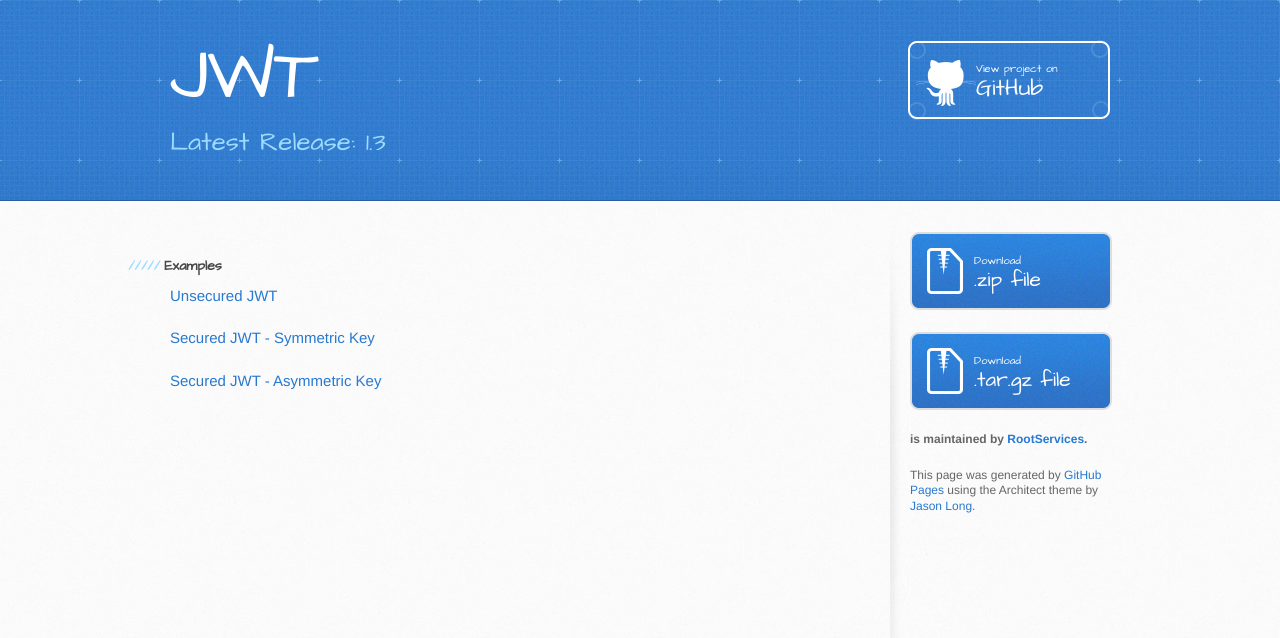
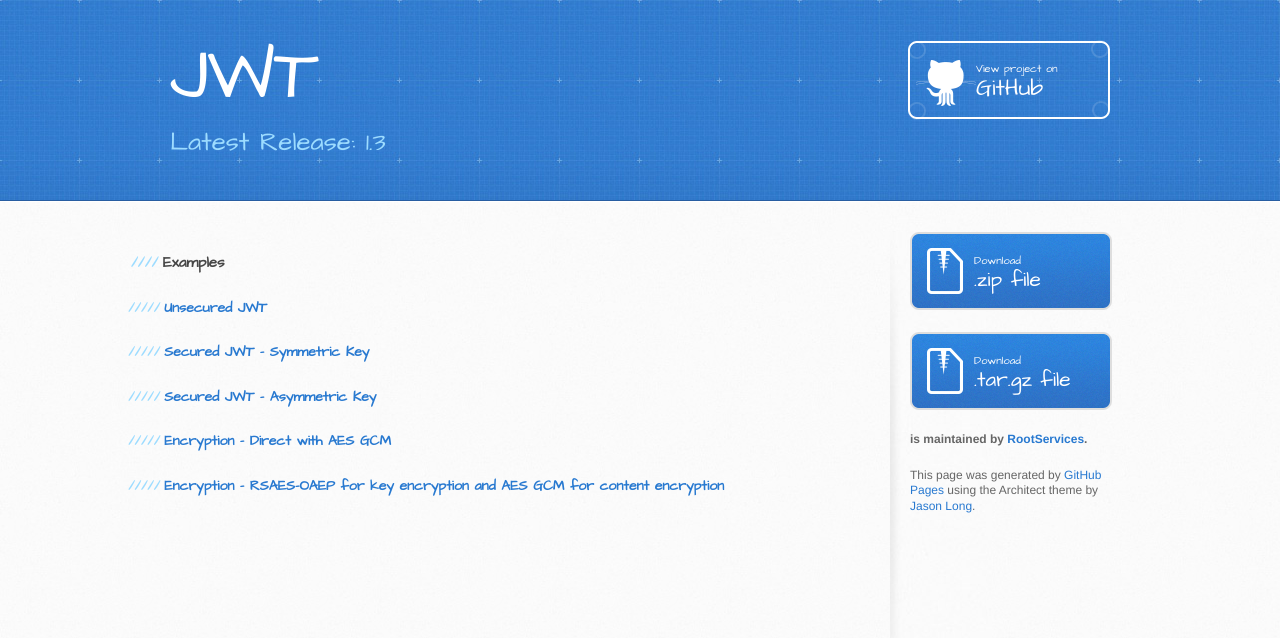
Before and after one commit to tokensmith/jwt, a Jekyll site: the page built from docs/1.3/examples/index.md, in a window 1280 px wide. Shown: the top 638 px of the page. Built offline with Jekyll 4.4.1, drawn with Linux system fonts in a browser that asks for light colours.

Commit message:
gh-pages-1.3: added examples for JWE

```diff
--- a/docs/1.3/examples/index.md
+++ b/docs/1.3/examples/index.md
@@ -4,9 +4,13 @@ title:  Examples
 categories: [1.3]
 ---
 
-##### Examples ####
-[Unsecured JWT](https://github.com/RootServices/jwt/blob/1.3/src/test/java/examples/UnsecuredJsonWebTokenSerializer.java){:target="_blank"}
+#### Examples ####
+##### [Unsecured JWT](https://github.com/RootServices/jwt/blob/1.3/src/test/java/examples/UnsecuredJsonWebTokenSerializer.java){:target="_blank"}
 
-[Secured JWT -  Symmetric Key](https://github.com/RootServices/jwt/blob/1.3/src/test/java/examples/SymmetricSignedJsonWebToken.java){:target="_blank"}
+##### [Secured JWT -  Symmetric Key](https://github.com/RootServices/jwt/blob/1.3/src/test/java/examples/SymmetricSignedJsonWebToken.java){:target="_blank"}
 
-[Secured JWT - Asymmetric Key](https://github.com/RootServices/jwt/blob/1.3/src/test/java/examples/AsymmetricSignedJsonWebToken.java){:target="_blank"}
+##### [Secured JWT - Asymmetric Key](https://github.com/RootServices/jwt/blob/1.3/src/test/java/examples/AsymmetricSignedJsonWebToken.java){:target="_blank"}
+
+##### [Encryption - Direct with AES GCM](https://github.com/RootServices/jwt/blob/1.3/src/test/java/org/rootservices/jwt/jwe/serialization/direct/JweDirectSerdesTest.java)
+
+##### [Encryption - RSAES-OAEP for key encryption and AES GCM for content encryption](https://github.com/RootServices/jwt/blob/development/src/test/java/org/rootservices/jwt/jwe/serialization/rsa/JweRsaSerializerTest.java#L81)
```
